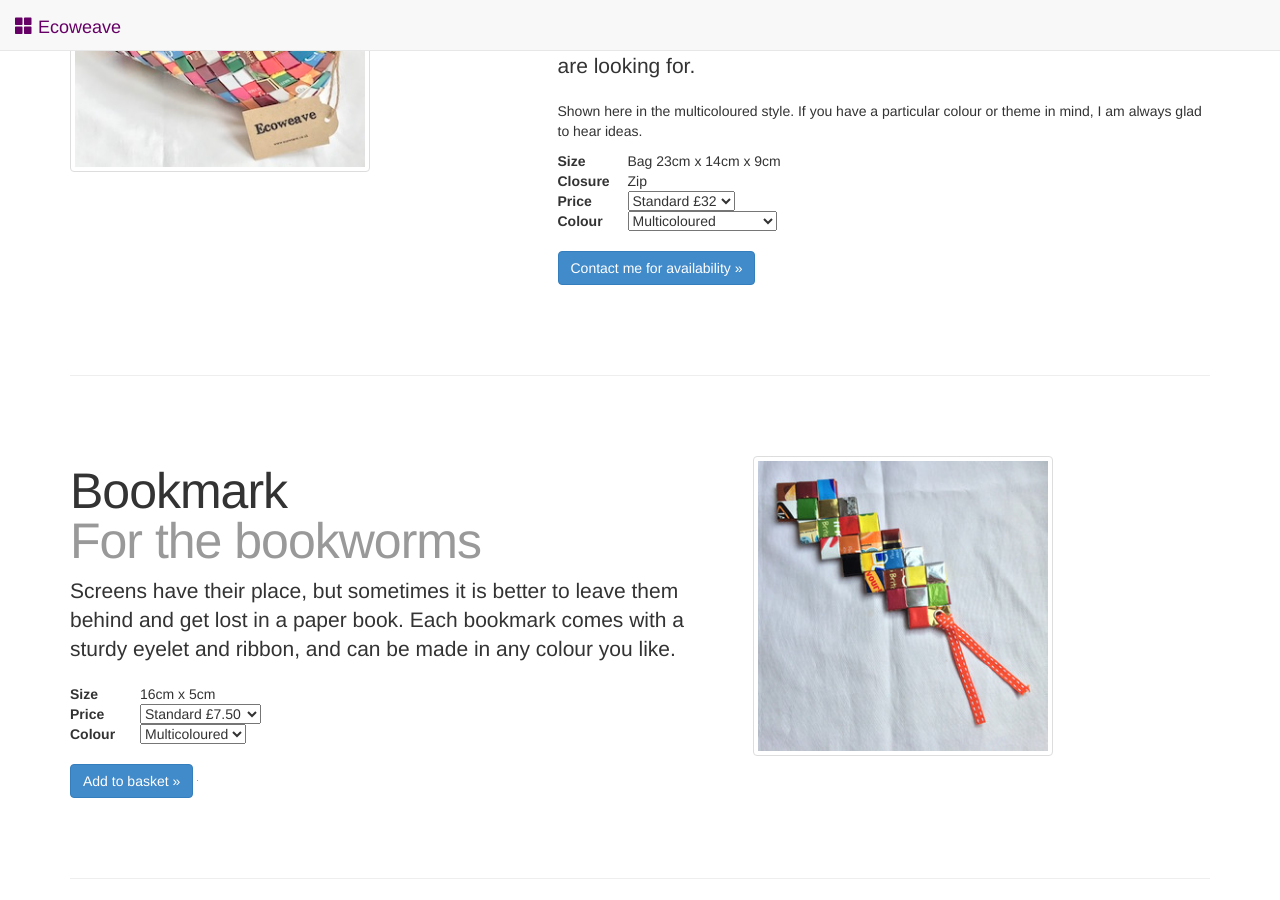
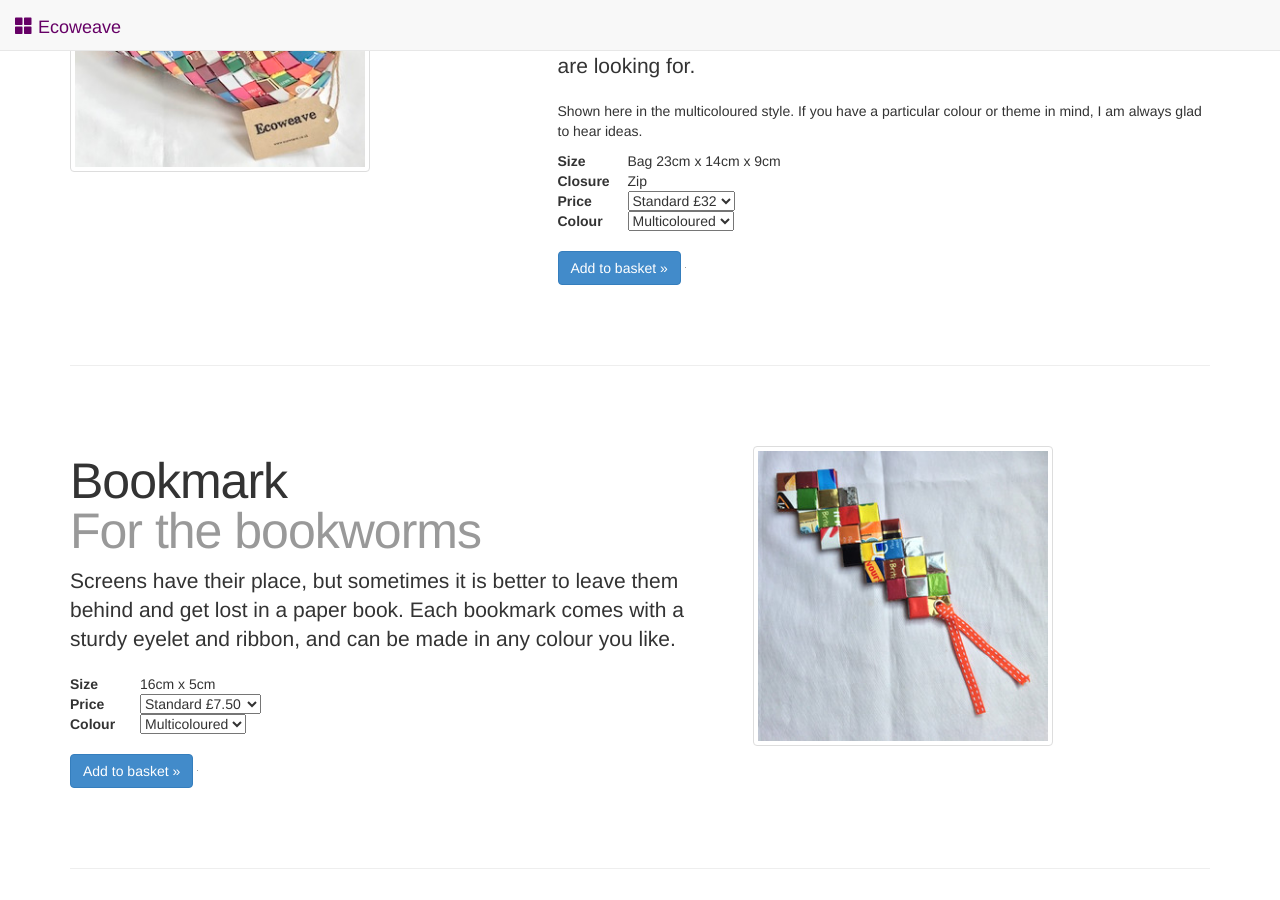
Before and after one commit to ecoweave/ecoweave.github.io, a Jekyll site: the page built from index.html, in a window 1280 px wide and 900 px high, scrolled down 3236 px. Built offline with Jekyll 4.4.1, drawn with Linux system fonts in a browser that asks for light colours; nearby versions of some CDN libraries; grey boxes are pictures that could not be loaded.

Commit message:
Put the multicoloured wash bag back on direct sale
The wash bag went enquiry-only in August, and its colour list widened
to the full range at the same time because each one was being made to
order. It is now going back on sale from the site in multicoloured only.

Switching purchase back on without narrowing the colours would let
customers order a wash bag in Gold, Green or any of the other five
colours that are not in stock, which are orders that would have to be
turned down. The PayPal button already carries the current £32 price.

```diff
--- a/_data/products.yml
+++ b/_data/products.yml
@@ -90,11 +90,11 @@
     The zip is secure, so nothing works its way out.
 
 - id: wash-bag
-  allow-purchase: false
+  allow-purchase: true
   paypal-id: DB6KG3E4QSSJL
   options:
    - Standard: £32
-  colors: [Multicoloured, Pastel Multicoloured, Blue, Green, Red, Gold, Silver]
+  colors: [Multicoloured]
   name: Wash / Makeup Bag
   price: £32
   size: Bag 23cm x 14cm x 9cm
```
